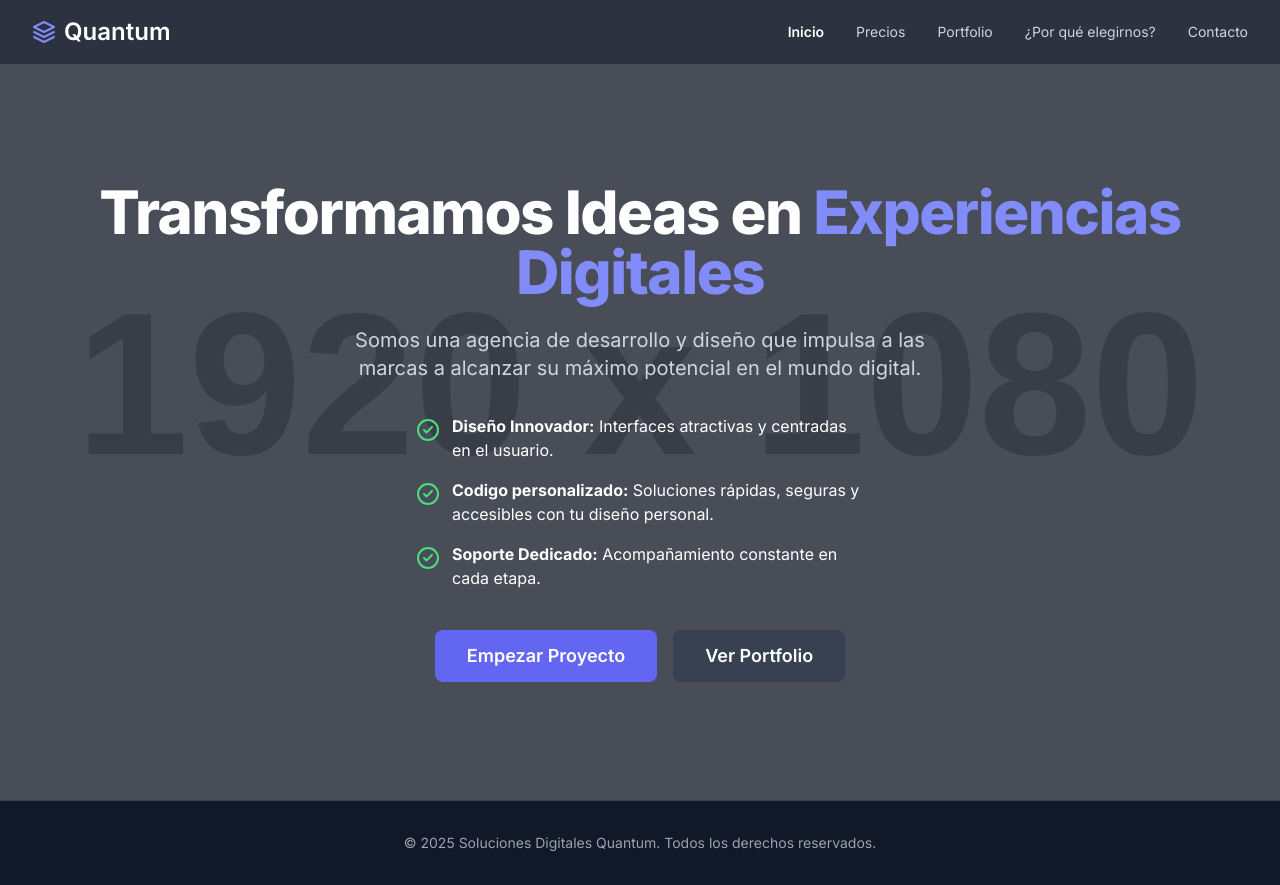
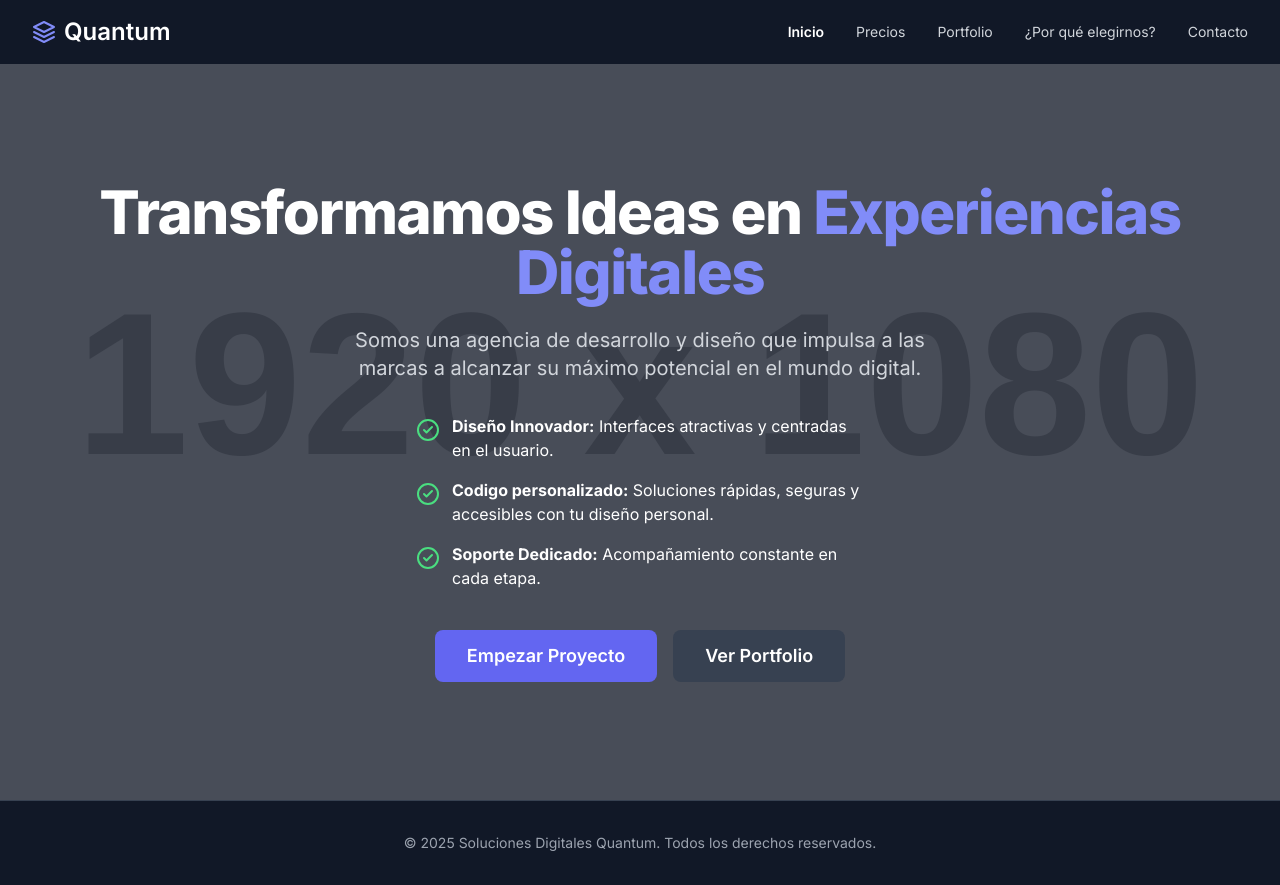
Before and after one commit to Apps-Makers/QuantumTest, a plain HTML site: page index.html in a window 1280 px wide. Drawn offline with nearby package versions, Linux system fonts and the light colour scheme; placeholder pictures from the web are drawn by us.

Commit message:
Update index.html

```diff
--- a/index.html
+++ b/index.html
@@ -183,7 +183,7 @@
 <body class="bg-gray-900 text-white">
 
     <!-- ========== BARRA DE NAVEGACIÓN ========== -->
-    <header class="bg-gray-900/50 backdrop-blur-sm fixed top-0 left-0 right-0 z-50">
+    <header class="bg-gray-900 fixed top-0 left-0 right-0 z-50">
         <div class="container mx-auto px-4 sm:px-6 lg:px-8">
             <div class="flex items-center justify-between h-16">
                 <!-- Logo -->
```
